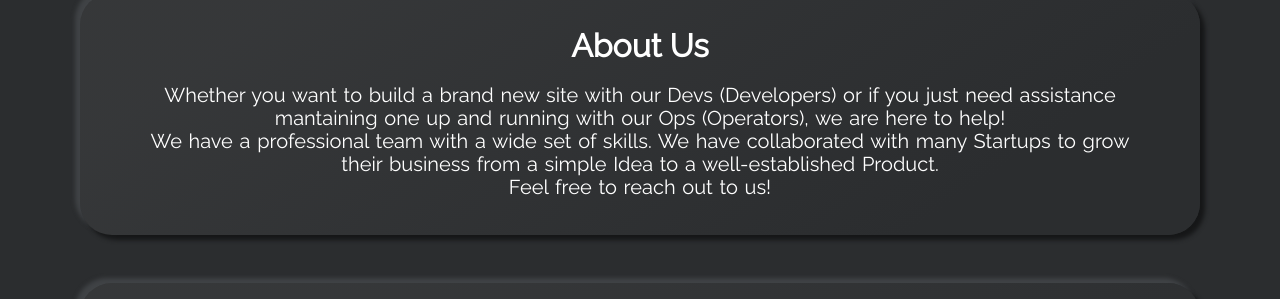
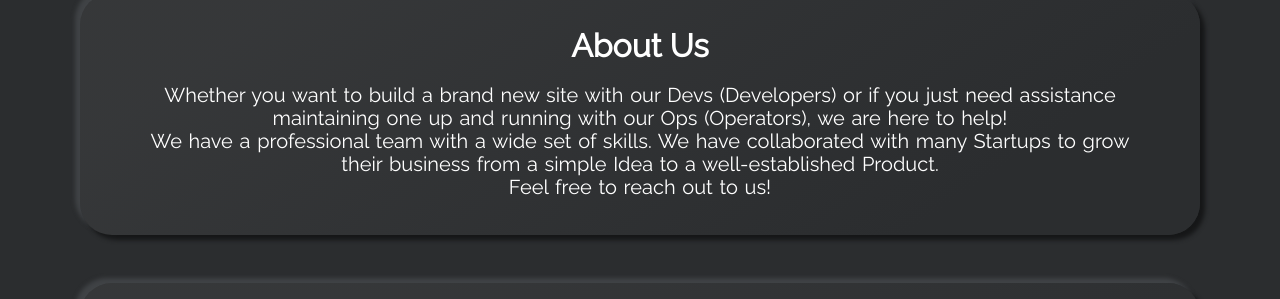
Before and after one commit to devsandops/website, a Jekyll site: the page built from index.html, in a window 1280 px wide. Shown: the part 1067-1366 px from the top of the page. Built offline with Jekyll 4.4.1, drawn with Linux system fonts in a browser that asks for light colours.

Commit message:
fix typo

```diff
--- a/_config.yml
+++ b/_config.yml
@@ -34,7 +34,7 @@ show_aboutme_card: true
 # about_me_title: The will be displayed as the title in the About Me section
 about_me_title: About Us
 # about_me_description: This will be displayed under the title.
-about_me_description: Whether you want to build a brand new site with our Devs (Developers) or if you just need assistance mantaining one up and running with our Ops (Operators), we are here to help! <br> We have a professional team with a wide set of skills. We have collaborated with many Startups to grow their business from a simple Idea to a well-established Product. <br> Feel free to reach out to us!
+about_me_description: Whether you want to build a brand new site with our Devs (Developers) or if you just need assistance maintaining one up and running with our Ops (Operators), we are here to help! <br> We have a professional team with a wide set of skills. We have collaborated with many Startups to grow their business from a simple Idea to a well-established Product. <br> Feel free to reach out to us!
 
 # SKILLS SECTION
 # show_skills_card:
```
